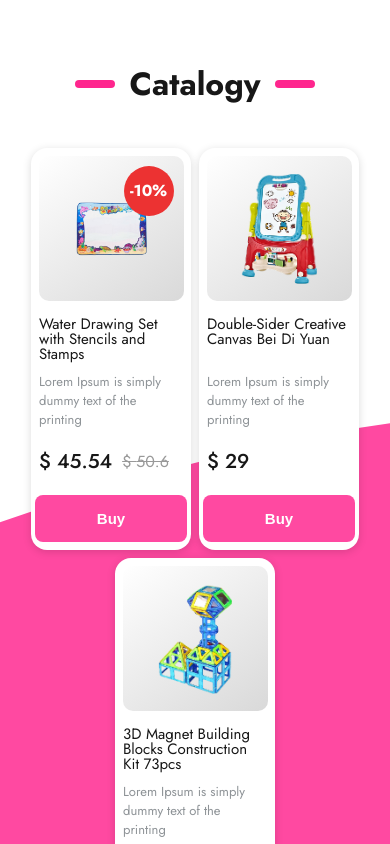
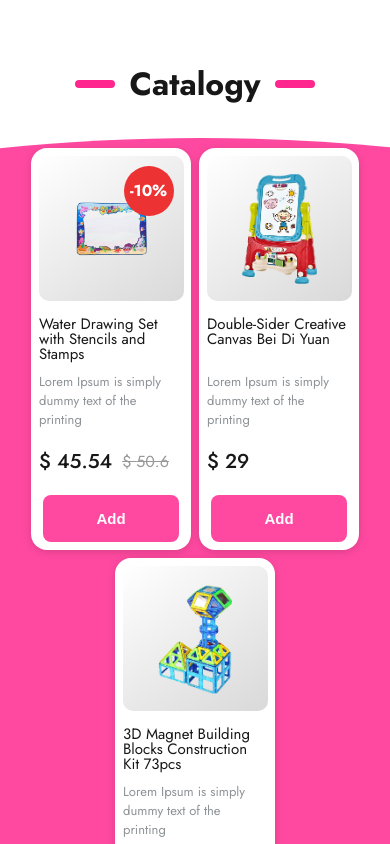
Before and after one commit to Ivanna-Kutsovol/ToyHouse, a Next.js app: page / in a window 390 px wide. Shown: the part 2000-2844 px from the top of the page. Built offline with nearby package versions, Linux system fonts and the light colour scheme.

Commit message:
fix: background shifting on mobile animation

```diff
--- a/src/app/catalogy/catalogy.module.scss
+++ b/src/app/catalogy/catalogy.module.scss
@@ -17,10 +17,10 @@
 
     &__background{
         position: absolute;
-        bottom: -160px;
-        left: 0px;
         z-index: -1;
-        margin: 0 0 0 -165px;
+        margin: 0 -165px 0 -165px;
+        inset: 70px 0 -50px 0;
+        background: url("/backgroundCatalogy.svg") no-repeat center/cover;
         @include desktop{
             bottom: -350px;
         }
--- a/src/app/catalogy/catalogy.tsx
+++ b/src/app/catalogy/catalogy.tsx
@@ -1,7 +1,6 @@
 'use client';
 import React from "react";
 import stl from "./catalogy.module.scss";
-import Background from "../../../public/backgroundCatalogy.svg";
 import Image from "next/image";
 import ProductCard from "../../components/card/productCard";
 import { products } from "../../data/product";
@@ -11,7 +10,7 @@ const Catalogy = () => {
     const { cart, addToCart, updateQuantity } = useCart();
     return (
         <section className={stl.catalogy} id="catalogy">
-            <Image className={stl.catalogy__background} src={Background} alt="background" />
+            <div className={stl.catalogy__background}/>
             <section className={stl.title}>
                 <h1 className={stl.title__text}>Catalogy</h1>
             </section>
--- a/src/components/card/productCard.module.scss
+++ b/src/components/card/productCard.module.scss
@@ -28,7 +28,7 @@
         flex-direction: column;
     }
 
-    &__backgraundProduct{
+    &__backgroundProduct{
         width: 300px;
         height: 300px;
         align-items: center;
@@ -192,7 +192,7 @@
                 display: flex;
                 flex-direction: row;
             }
-            &__backgraundProduct{
+            &__backgroundProduct{
                 width: 180px;
                 height: 180px;
                 padding: 20px 30px;
@@ -293,7 +293,7 @@
         width: 30vw;
     }
     @include mobile{
-        width: 39vw;
+        width: 35vw;
     }
 }
 .button_small{
@@ -314,7 +314,6 @@
 
     opacity: 0;
     transform: translateY(100%);
-    max-height: 0;
     overflow: hidden;
     transition: all 0.4s ease-in-out;
 
@@ -326,7 +325,7 @@
 
     &.hide {
         position: absolute;
-        bottom: -40px;
+        bottom: -100px;
         opacity: 0;
         transform: translateY(-100%);
     }
--- a/src/components/card/productCard.tsx
+++ b/src/components/card/productCard.tsx
@@ -21,7 +21,7 @@ const ProductCard = ({product, quantity, onAdd, onChange, onDelete, showBuyButto
 
     return(
         <section className={`${stl.card} ${isCart ? stl['card--cart'] : ''}`}>
-            <div className={stl.card__backgraundProduct}>
+            <div className={stl.card__backgroundProduct}>
                 <Image className={stl.card__img} src={product.img} alt="product" width={170} height={250} />
                 {product.discount && (
                     <span className={stl.card__discountBadge}>
@@ -78,7 +78,7 @@ const ProductCard = ({product, quantity, onAdd, onChange, onDelete, showBuyButto
                     </Link>
                     <div className={stl.card__buttons}>
                     {showBuyButton !== false &&
-                        <button className={`${stl.button} ${quantity === 0 ? stl.button_full : stl.button_small}`} onClick={onAdd}>Buy</button>
+                        <button className={`${stl.button} ${quantity === 0 ? stl.button_full : stl.button_small}`} onClick={onAdd}>Add</button>
                     }
                     {quantity > 0 && (
                     <div className={stl.card__counter}>
@@ -89,7 +89,7 @@ const ProductCard = ({product, quantity, onAdd, onChange, onDelete, showBuyButto
                     )}
                     </div>
                     <Link href={`/cart`} className={`${stl.button__addCartContainer} ${quantity > 0 ? stl.show : stl.hide}`}>
-                            <button className={`${stl.button__addCart} ${quantity > 0 ? stl.show : stl.hide}`} onClick={onAdd}>Add to cart</button>
+                            <button className={`${stl.button__addCart} ${quantity > 0 ? stl.show : stl.hide}`} onClick={onAdd}>View cart</button>
                     </Link>
                 </>
             )
```
